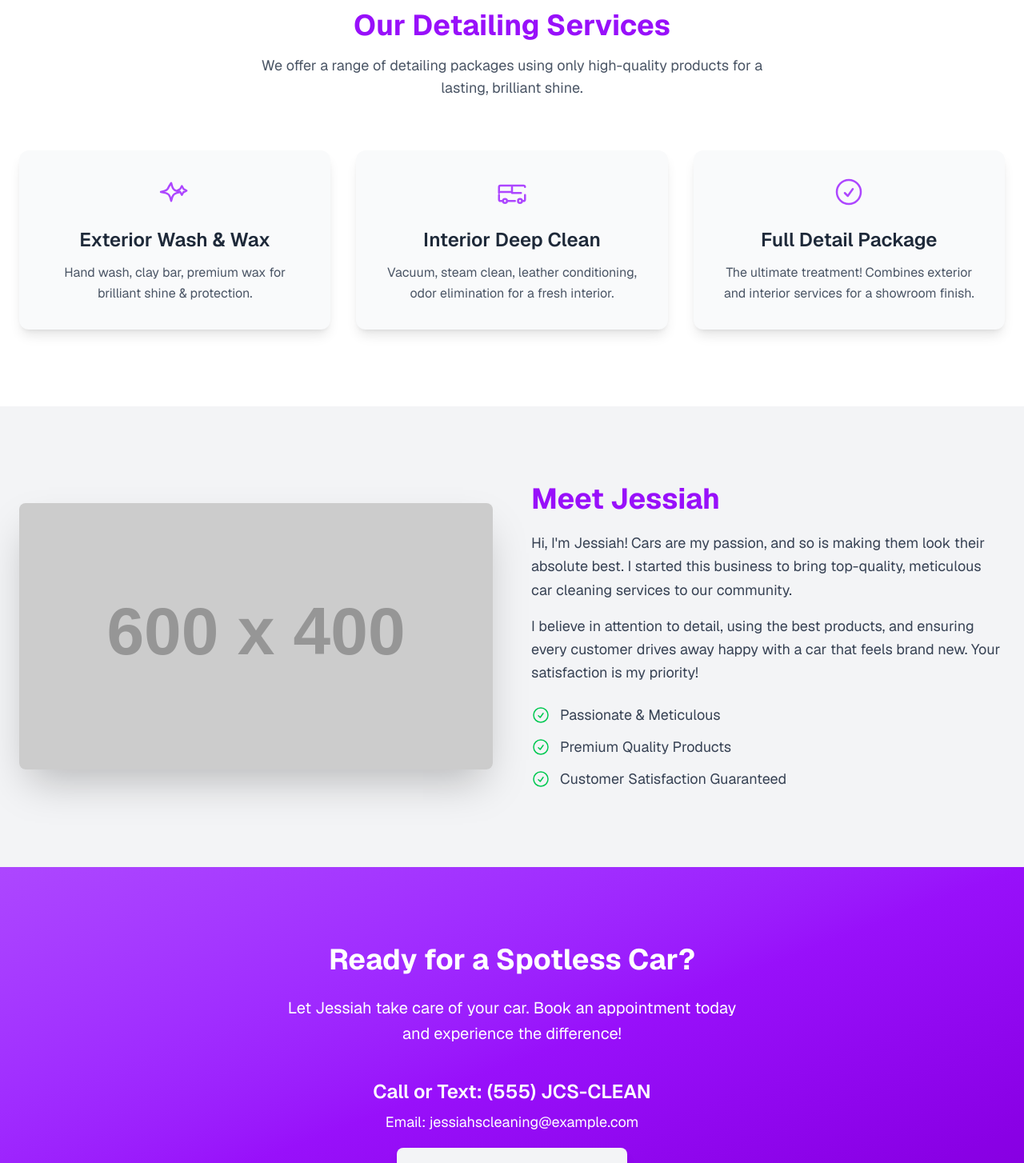
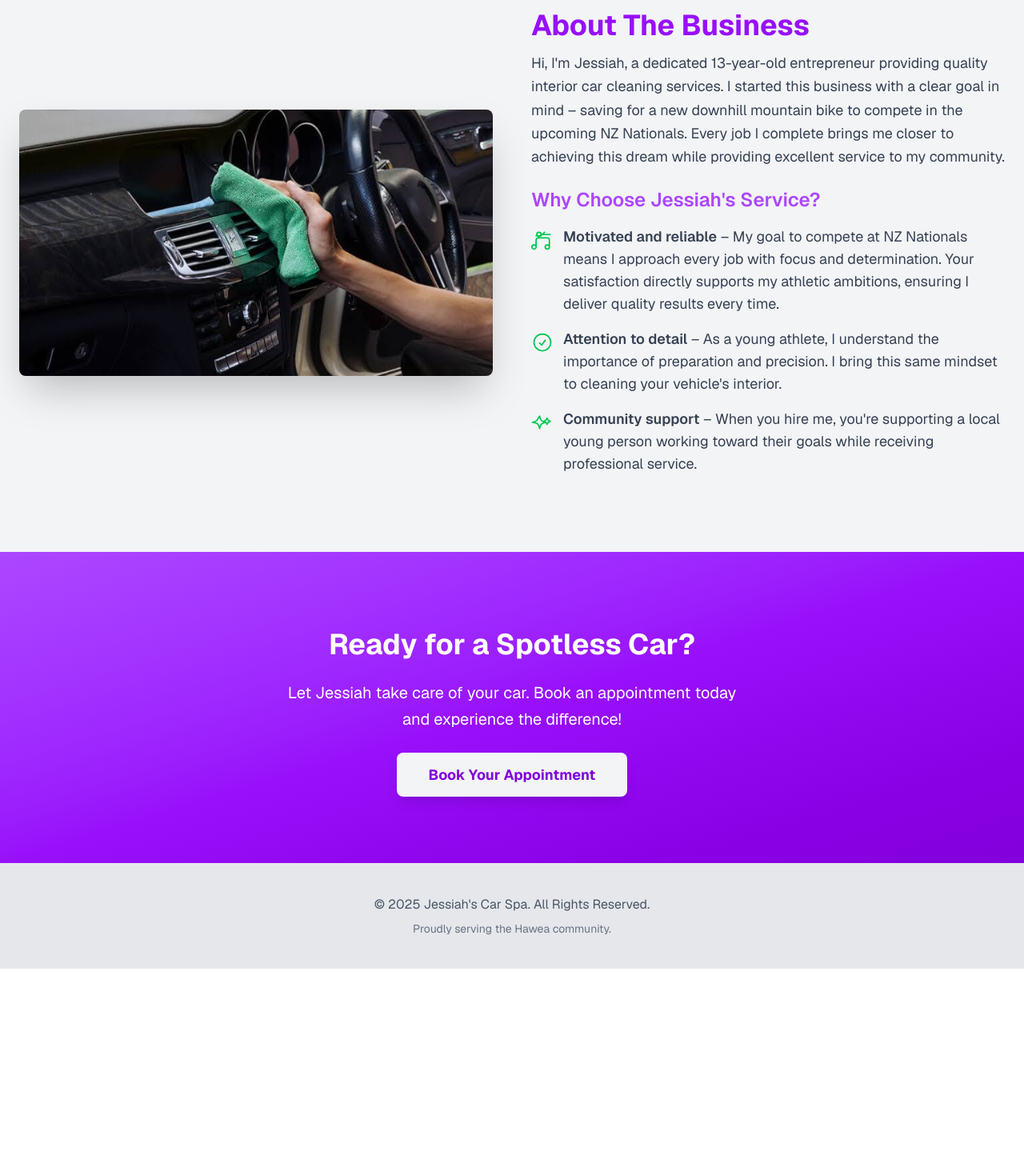
Before and after one commit to sjclark76/clean-it, a Next.js app: page / in a window 1280 px wide. Shown: the part 800-2254 px from the top of the page at 80% size. After the commit the page ends 2011 px from the top, so only its background shows below. Built offline with nearby package versions, Linux system fonts and the light colour scheme.

Commit message:
refactor: home page tidy up

```diff
--- a/src/app/page.tsx
+++ b/src/app/page.tsx
@@ -9,93 +9,108 @@ export const metadata = {
 };
 
 // Placeholder icons (for a real project, consider using an icon library like lucide-react or heroicons)
-const SparkleIcon = ({ className = "w-6 h-6" }: { className?: string }) => (
+const SparkleIcon = ({ className = 'w-6 h-6' }: { className?: string }) => (
   <svg
-        xmlns="http://www.w3.org/2000/svg"
-        fill="none"
-        viewBox="0 0 24 24"
+    xmlns='http://www.w3.org/2000/svg'
+    fill='none'
+    viewBox='0 0 24 24'
     strokeWidth={1.5}
-        stroke="currentColor"
+    stroke='currentColor'
     className={className}
-        aria-hidden="true"
+    aria-hidden='true'
   >
     <path
-          strokeLinecap="round"
-          strokeLinejoin="round"
-          d="M9.813 15.904L9 18.75l-.813-2.846a4.5 4.5 0 00-3.09-3.09L1.25 12l2.846-.813a4.5 4.5 0 003.09-3.09L9 5.25l.813 2.846a4.5 4.5 0 003.09 3.09L15.75 12l-2.846.813a4.5 4.5 0 00-3.09 3.09zM18.25 12L17 14.25l-1.25-2.25L13.5 11l2.25-1.25L17 7.5l1.25 2.25L20.5 11l-2.25 1.25z"
+      strokeLinecap='round'
+      strokeLinejoin='round'
+      d='M9.813 15.904L9 18.75l-.813-2.846a4.5 4.5 0 00-3.09-3.09L1.25 12l2.846-.813a4.5 4.5 0 003.09-3.09L9 5.25l.813 2.846a4.5 4.5 0 003.09 3.09L15.75 12l-2.846.813a4.5 4.5 0 00-3.09 3.09zM18.25 12L17 14.25l-1.25-2.25L13.5 11l2.25-1.25L17 7.5l1.25 2.25L20.5 11l-2.25 1.25z'
     />
   </svg>
 );
 
-const CarWashIcon = ({ className = "w-6 h-6" }: { className?: string }) => (
+const CarWashIcon = ({ className = 'w-6 h-6' }: { className?: string }) => (
   <svg
-        xmlns="http://www.w3.org/2000/svg"
-        fill="none"
-        viewBox="0 0 24 24"
+    xmlns='http://www.w3.org/2000/svg'
+    fill='none'
+    viewBox='0 0 24 24'
     strokeWidth={1.5}
-        stroke="currentColor"
+    stroke='currentColor'
     className={className}
-        aria-hidden="true"
+    aria-hidden='true'
   >
     <path
-          strokeLinecap="round"
-          strokeLinejoin="round"
-          d="M8.25 18.75a1.5 1.5 0 01-3 0m3 0a1.5 1.5 0 00-3 0m3 0h6m-9 0H3.375a1.125 1.125 0 01-1.125-1.125V14.25m17.25 4.5a1.5 1.5 0 01-3 0m3 0a1.5 1.5 0 00-3 0m3 0h1.125c.621 0 1.125-.504 1.125-1.125V14.25m0-6V8.25c0-.621-.504-1.125-1.125-1.125H3.375c-.621 0-1.125.504-1.125 1.125v4.5m16.5 0H12m0 0V8.25m0 3.75M3.375 12H12m0 0V8.25"
+      strokeLinecap='round'
+      strokeLinejoin='round'
+      d='M8.25 18.75a1.5 1.5 0 01-3 0m3 0a1.5 1.5 0 00-3 0m3 0h6m-9 0H3.375a1.125 1.125 0 01-1.125-1.125V14.25m17.25 4.5a1.5 1.5 0 01-3 0m3 0a1.5 1.5 0 00-3 0m3 0h1.125c.621 0 1.125-.504 1.125-1.125V14.25m0-6V8.25c0-.621-.504-1.125-1.125-1.125H3.375c-.621 0-1.125.504-1.125 1.125v4.5m16.5 0H12m0 0V8.25m0 3.75M3.375 12H12m0 0V8.25'
     />
   </svg>
 );
 
-const CheckCircleIcon = ({
-                           className = "w-6 h-6",
-                         }: {
-  className?: string;
-}) => (
+const CheckCircleIcon = ({ className = 'w-6 h-6' }: { className?: string }) => (
   <svg
-        xmlns="http://www.w3.org/2000/svg"
-        fill="none"
-        viewBox="0 0 24 24"
+    xmlns='http://www.w3.org/2000/svg'
+    fill='none'
+    viewBox='0 0 24 24'
     strokeWidth={1.5}
-        stroke="currentColor"
+    stroke='currentColor'
     className={className}
-        aria-hidden="true"
+    aria-hidden='true'
   >
     <path
-          strokeLinecap="round"
-          strokeLinejoin="round"
-          d="M9 12.75L11.25 15 15 9.75M21 12a9 9 0 11-18 0 9 9 0 0118 0z"
+      strokeLinecap='round'
+      strokeLinejoin='round'
+      d='M9 12.75L11.25 15 15 9.75M21 12a9 9 0 11-18 0 9 9 0 0118 0z'
+    />
+  </svg>
+);
+
+// New icon for the bike goal
+const BikeIcon = ({ className = 'w-6 h-6' }: { className?: string }) => (
+  <svg
+    xmlns='http://www.w3.org/2000/svg'
+    fill='none'
+    viewBox='0 0 24 24'
+    strokeWidth={1.5}
+    stroke='currentColor'
+    className={className}
+    aria-hidden='true'
+  >
+    <path
+      strokeLinecap='round'
+      strokeLinejoin='round'
+      d='M10.5 6h9.75M10.5 6a2.25 2.25 0 11-4.5 0 2.25 2.25 0 014.5 0zM10.5 6V4.5m0 1.5v1.5m0 0h0m0 0H5.25m5.25 0H10.5m0 0l3.75-3.75M5.25 19.5V12m0 0A2.25 2.25 0 017.5 9.75h9.75A2.25 2.25 0 0119.5 12v7.5m-14.25 0a2.25 2.25 0 11-4.5 0 2.25 2.25 0 014.5 0zM19.5 19.5a2.25 2.25 0 11-4.5 0 2.25 2.25 0 014.5 0z'
     />
   </svg>
 );
 
 export default function HomePage() {
   return (
-      <div className="min-h-screen bg-gray-100 text-gray-800 flex flex-col font-sans">
+    <div className='min-h-screen bg-gray-100 text-gray-800 flex flex-col font-sans'>
       {/* Header/Navbar */}
-        <header className="bg-white/80 backdrop-blur-md shadow-md sticky top-0 z-50">
-          <nav className="container mx-auto px-4 sm:px-6 py-4 flex justify-between items-center">
+      <header className='bg-white/80 backdrop-blur-md shadow-md sticky top-0 z-50'>
+        <nav className='container mx-auto px-4 sm:px-6 py-4 flex justify-between items-center'>
           <a
-                href="#"
-                className="text-2xl font-bold text-purple-600 hover:text-purple-500 transition-colors duration-300 flex items-center"
+            href='#'
+            className='text-2xl font-bold text-purple-600 hover:text-purple-500 transition-colors duration-300 flex items-center'
           >
-              <SparkleIcon className="w-7 h-7 mr-2" />
-              Jessiah's Car Cleaning
+            <SparkleIcon className='w-7 h-7 mr-2' />
+            Jessiah's Car Spa
           </a>
-            <div className="space-x-2 sm:space-x-4">
+          <div className='space-x-2 sm:space-x-4'>
+            {/*<a*/}
+            {/*  href='#services'*/}
+            {/*  className='px-3 py-2 text-gray-700 hover:text-purple-600 transition-colors duration-300'*/}
+            {/*>*/}
+            {/*  Services*/}
+            {/*</a>*/}
             <a
-                  href="#services"
-                  className="px-3 py-2 text-gray-700 hover:text-purple-600 transition-colors duration-300"
-              >
-                Services
-              </a>
-              <a
-                  href="#about"
-                  className="px-3 py-2 text-gray-700 hover:text-purple-600 transition-colors duration-300"
+              href='#about'
+              className='px-3 py-2 text-gray-700 hover:text-purple-600 transition-colors duration-300'
             >
               About
             </a>
             <a
-                  href="/booking" // Updated to link to booking page
-                  className="bg-purple-600 hover:bg-purple-700 text-white font-semibold px-4 py-2 rounded-lg transition-all duration-300 transform hover:scale-105"
+              href='/booking' // Updated to link to booking page
+              className='bg-purple-600 hover:bg-purple-700 text-white font-semibold px-4 py-2 rounded-lg transition-all duration-300 transform hover:scale-105'
             >
               Book Now
             </a>
@@ -104,24 +119,24 @@ export default function HomePage() {
       </header>
 
       {/* Main Content */}
-        <main className="flex-grow">
+      <main className='flex-grow'>
         {/* Hero Section */}
-          <section className="relative py-24 md:py-36 text-center overflow-hidden bg-gray-50">
+        <section className='relative py-24 md:py-36 text-center overflow-hidden bg-gray-50'>
           {/* Optional: Add a subtle background image of a car or cleaning pattern */}
           {/* <img src="/path-to-your-hero-background.jpg" alt="Clean car background" className="absolute inset-0 w-full h-full object-cover opacity-10"/> */}
-            <div className="container mx-auto px-4 sm:px-6 relative z-10">
-              <CarWashIcon className="w-16 h-16 text-purple-500 mx-auto mb-6" />
-              <h1 className="text-4xl sm:text-5xl md:text-6xl font-extrabold mb-6 tracking-tight text-gray-900">
-                <span className="block">Jessiah's Premium</span>
-                <span className="block text-purple-600">Car Care Services</span>
+          <div className='container mx-auto px-4 sm:px-6 relative z-10'>
+            <CarWashIcon className='w-16 h-16 text-purple-500 mx-auto mb-6' />
+            <h1 className='text-4xl sm:text-5xl md:text-6xl font-extrabold mb-6 tracking-tight text-gray-900'>
+              <span className='block'>Jessiah's Premium</span>
+              <span className='block text-purple-600'>Car Care Services</span>
             </h1>
-              <p className="text-lg sm:text-xl md:text-2xl text-gray-700 mb-10 max-w-2xl mx-auto">
+            <p className='text-lg sm:text-xl md:text-2xl text-gray-700 mb-10 max-w-2xl mx-auto'>
               Experience the ultimate clean. We meticulously restore your car's
               shine, inside and out!
             </p>
             <a
-                  href="/booking" // Updated to link to booking page
-                  className="bg-purple-600 hover:bg-purple-700 text-white font-bold py-3 px-8 sm:py-4 sm:px-10 rounded-lg text-lg transition-all duration-300 transform hover:scale-105 shadow-lg hover:shadow-purple-600/50"
+              href='/booking' // Updated to link to booking page
+              className='bg-purple-600 hover:bg-purple-700 text-white font-bold py-3 px-8 sm:py-4 sm:px-10 rounded-lg text-lg transition-all duration-300 transform hover:scale-105 shadow-lg hover:shadow-purple-600/50'
             >
               Schedule Your Detail
             </a>
@@ -129,92 +144,115 @@ export default function HomePage() {
         </section>
 
         {/* Services Section */}
-          <section id="services" className="py-16 md:py-24 bg-white">
-            <div className="container mx-auto px-4 sm:px-6 text-center">
-              <h2 className="text-3xl sm:text-4xl font-bold mb-4 text-purple-600">
-                Our Detailing Services
-              </h2>
-              <p className="text-gray-600 mb-12 md:mb-16 max-w-2xl mx-auto text-lg">
-                We offer a range of detailing packages using only high-quality
-                products for a lasting, brilliant shine.
-              </p>
-              <div className="grid md:grid-cols-3 gap-8">
-                {[
-                  {
-                    title: "Exterior Wash & Wax",
-                    description:
-                        "Hand wash, clay bar, premium wax for brilliant shine & protection.",
-                    icon: <SparkleIcon className="w-10 h-10 text-purple-500 mb-4" />,
-                  },
-                  {
-                    title: "Interior Deep Clean",
-                    description:
-                        "Vacuum, steam clean, leather conditioning, odor elimination for a fresh interior.",
-                    icon: <CarWashIcon className="w-10 h-10 text-purple-500 mb-4" />,
-                  },
-                  {
-                    title: "Full Detail Package",
-                    description:
-                        "The ultimate treatment! Combines exterior and interior services for a showroom finish.",
-                    icon: (
-                        <CheckCircleIcon className="w-10 h-10 text-purple-500 mb-4" />
-                    ),
-                  },
-                ].map((service) => (
-                    <div
-                        key={service.title}
-                        className="bg-gray-50 p-8 rounded-xl shadow-lg hover:shadow-purple-500/20 transition-all duration-300 transform hover:-translate-y-1 flex flex-col items-center"
-                    >
-                      {service.icon}
-                      <h3 className="text-2xl font-semibold mb-3 mt-2 text-gray-800">
-                        {service.title}
-                      </h3>
-                      <p className="text-gray-600 leading-relaxed">
-                        {service.description}
-                      </p>
-                    </div>
-                ))}
-              </div>
-            </div>
-          </section>
+        {/*<section id='services' className='py-16 md:py-24 bg-white'>*/}
+        {/*  <div className='container mx-auto px-4 sm:px-6 text-center'>*/}
+        {/*    <h2 className='text-3xl sm:text-4xl font-bold mb-4 text-purple-600'>*/}
+        {/*      Our Detailing Services*/}
+        {/*    </h2>*/}
+        {/*    <p className='text-gray-600 mb-12 md:mb-16 max-w-2xl mx-auto text-lg'>*/}
+        {/*      We offer a range of detailing packages using only high-quality*/}
+        {/*      products for a lasting, brilliant shine.*/}
+        {/*    </p>*/}
+        {/*    <div className='grid md:grid-cols-3 gap-8'>*/}
+        {/*      {[*/}
+        {/*        {*/}
+        {/*          title: 'Exterior Wash & Wax',*/}
+        {/*          description:*/}
+        {/*            'Hand wash, clay bar, premium wax for brilliant shine & protection.',*/}
+        {/*          icon: (*/}
+        {/*            <SparkleIcon className='w-10 h-10 text-purple-500 mb-4' />*/}
+        {/*          ),*/}
+        {/*        },*/}
+        {/*        {*/}
+        {/*          title: 'Interior Deep Clean',*/}
+        {/*          description:*/}
+        {/*            'Vacuum, steam clean, leather conditioning, odor elimination for a fresh interior.',*/}
+        {/*          icon: (*/}
+        {/*            <CarWashIcon className='w-10 h-10 text-purple-500 mb-4' />*/}
+        {/*          ),*/}
+        {/*        },*/}
+        {/*        {*/}
+        {/*          title: 'Full Detail Package',*/}
+        {/*          description:*/}
+        {/*            'The ultimate treatment! Combines exterior and interior services for a showroom finish.',*/}
+        {/*          icon: (*/}
+        {/*            <CheckCircleIcon className='w-10 h-10 text-purple-500 mb-4' />*/}
+        {/*          ),*/}
+        {/*        },*/}
+        {/*      ].map((service) => (*/}
+        {/*        <div*/}
+        {/*          key={service.title}*/}
+        {/*          className='bg-gray-50 p-8 rounded-xl shadow-lg hover:shadow-purple-500/20 transition-all duration-300 transform hover:-translate-y-1 flex flex-col items-center'*/}
+        {/*        >*/}
+        {/*          {service.icon}*/}
+        {/*          <h3 className='text-2xl font-semibold mb-3 mt-2 text-gray-800'>*/}
+        {/*            {service.title}*/}
+        {/*          </h3>*/}
+        {/*          <p className='text-gray-600 leading-relaxed'>*/}
+        {/*            {service.description}*/}
+        {/*          </p>*/}
+        {/*        </div>*/}
+        {/*      ))}*/}
+        {/*    </div>*/}
+        {/*  </div>*/}
+        {/*</section>*/}
 
-          {/* About Jessiah Section */}
-          <section id="about" className="py-16 md:py-24 bg-gray-100">
-            <div className="container mx-auto px-4 sm:px-6 flex flex-col md:flex-row items-center gap-8 md:gap-12">
-              <div className="md:w-1/2">
-                {/* Replace with an actual image of Jessiah or his work */}
+        {/* About Jessiah Section - UPDATED */}
+        <section id='about' className='py-16 md:py-24 bg-gray-100'>
+          <div className='container mx-auto px-4 sm:px-6 flex flex-col md:flex-row items-center gap-8 md:gap-12'>
+            <div className='md:w-1/2'>
               <img
-                    src="https://via.placeholder.com/600x400/3B82F6/FFFFFF?text=Jessiah's+Quality+Work" // Example: purple blue background for placeholder
-                    alt="Jessiah's Car Cleaning"
-                    className="rounded-lg shadow-2xl aspect-video object-cover"
+                src='/car_cleaning.JPG'
+                alt="Jessiah's Car Cleaning and Biking Goal"
+                className='rounded-lg shadow-2xl aspect-video object-cover'
               />
             </div>
-              <div className="md:w-1/2">
-                <h2 className="text-3xl sm:text-4xl font-bold mb-5 text-purple-600">
-                  Meet Jessiah
+            <div className='md:w-1/2'>
+              <h2 className='text-3xl sm:text-4xl font-bold mb-3 text-purple-600'>
+                About The Business
               </h2>
-                <p className="text-gray-700 text-lg mb-4 leading-relaxed">
-                  Hi, I'm Jessiah! Cars are my passion, and so is making them
-                  look their absolute best. I started this business to bring
-                  top-quality, meticulous car cleaning services to our community.
+              <p className='text-gray-700 text-lg mb-6 leading-relaxed'>
+                Hi, I'm Jessiah, a dedicated 13-year-old entrepreneur providing
+                quality interior car cleaning services. I started this business
+                with a clear goal in mind – saving for a new downhill mountain
+                bike to compete in the upcoming NZ Nationals. Every job I
+                complete brings me closer to achieving this dream while
+                providing excellent service to my community.
               </p>
-                <p className="text-gray-700 text-lg mb-6 leading-relaxed">
-                  I believe in attention to detail, using the best products, and
-                  ensuring every customer drives away happy with a car that feels
-                  brand new. Your satisfaction is my priority!
-                </p>
-                <ul className="space-y-3 text-gray-700 text-lg">
-                  <li className="flex items-center">
-                    <CheckCircleIcon className="w-6 h-6 text-green-500 mr-3 flex-shrink-0" />{" "}
-                    Passionate & Meticulous
+
+              <h3 className='text-2xl font-semibold mb-4 text-purple-500'>
+                Why Choose Jessiah's Service?
+              </h3>
+              <ul className='space-y-4 text-gray-700 text-lg'>
+                <li className='flex items-start'>
+                  <BikeIcon className='w-7 h-7 text-green-500 mr-3 mt-1 flex-shrink-0' />
+                  <div>
+                    <span className='font-semibold'>
+                      Motivated and reliable
+                    </span>{' '}
+                    – My goal to compete at NZ Nationals means I approach every
+                    job with focus and determination. Your satisfaction directly
+                    supports my athletic ambitions, ensuring I deliver quality
+                    results every time.
+                  </div>
                 </li>
-                  <li className="flex items-center">
-                    <CheckCircleIcon className="w-6 h-6 text-green-500 mr-3 flex-shrink-0" />{" "}
-                    Premium Quality Products
+                <li className='flex items-start'>
+                  <CheckCircleIcon className='w-7 h-7 text-green-500 mr-3 mt-1 flex-shrink-0' />
+                  <div>
+                    <span className='font-semibold'>Attention to detail</span> –
+                    As a young athlete, I understand the importance of
+                    preparation and precision. I bring this same mindset to
+                    cleaning your vehicle's interior.
+                  </div>
                 </li>
-                  <li className="flex items-center">
-                    <CheckCircleIcon className="w-6 h-6 text-green-500 mr-3 flex-shrink-0" />{" "}
-                    Customer Satisfaction Guaranteed
+                <li className='flex items-start'>
+                  <SparkleIcon className='w-7 h-7 text-green-500 mr-3 mt-1 flex-shrink-0' />
+                  <div>
+                    <span className='font-semibold'>Community support</span> –
+                    When you hire me, you're supporting a local young person
+                    working toward their goals while receiving professional
+                    service.
+                  </div>
                 </li>
               </ul>
             </div>
@@ -223,35 +261,21 @@ export default function HomePage() {
 
         {/* Call to Action / Contact Section */}
         <section
-              id="contact"
-              className="py-16 md:py-24 bg-gradient-to-br from-purple-500 via-purple-600 to-purple-700 text-white"
+          id='contact'
+          className='py-16 md:py-24 bg-gradient-to-br from-purple-500 via-purple-600 to-purple-700 text-white'
         >
-            <div className="container mx-auto px-4 sm:px-6 text-center">
-              <h2 className="text-3xl sm:text-4xl font-bold mb-6">
+          <div className='container mx-auto px-4 sm:px-6 text-center'>
+            <h2 className='text-3xl sm:text-4xl font-bold mb-6'>
               Ready for a Spotless Car?
             </h2>
-              <p className="text-xl mb-10 max-w-xl mx-auto leading-relaxed">
+            <p className='text-xl mb-10 max-w-xl mx-auto leading-relaxed'>
               Let Jessiah take care of your car. Book an appointment today and
               experience the difference!
             </p>
-              <div className="mb-8 space-y-2">
-                <p className="text-2xl font-semibold">
-                  Call or Text: (555) JCS-CLEAN
-                </p>{" "}
-                {/* Example: (555) 527-2532 */}
-                <p className="text-lg">
-                  Email:{" "}
+
             <a
-                      href="mailto:jessiahscleaning@example.com"
-                      className="hover:underline"
-                  >
-                    jessiahscleaning@example.com
-                  </a>
-                </p>
-              </div>
-              <a
-                  href="/booking" // Updated to link to booking page
-                  className="bg-gray-100 hover:bg-gray-200 text-purple-700 font-bold py-3 px-8 sm:py-4 sm:px-10 rounded-lg text-lg transition-all duration-300 transform hover:scale-105 shadow-lg"
+              href='/booking' // Updated to link to booking page
+              className='bg-gray-100 hover:bg-gray-200 text-purple-700 font-bold py-3 px-8 sm:py-4 sm:px-10 rounded-lg text-lg transition-all duration-300 transform hover:scale-105 shadow-lg'
             >
               Book Your Appointment
             </a>
@@ -260,13 +284,13 @@ export default function HomePage() {
       </main>
 
       {/* Footer */}
-        <footer className="bg-gray-200 text-center py-10">
-          <div className="container mx-auto px-4 sm:px-6">
-            <p className="text-gray-600 mb-2">
-              &copy; {new Date().getFullYear()} Jessiah's Car Cleaning. All Rights
+      <footer className='bg-gray-200 text-center py-10'>
+        <div className='container mx-auto px-4 sm:px-6'>
+          <p className='text-gray-600 mb-2'>
+            &copy; {new Date().getFullYear()} Jessiah's Car Spa. All Rights
             Reserved.
           </p>
-            <p className="text-gray-500 text-sm">
+          <p className='text-gray-500 text-sm'>
             Proudly serving the Hawea community.
           </p>
         </div>
```
Also changed, not shown: public/car_cleaning.JPG (added). Lines whose indentation alone changed are shown as unchanged.
